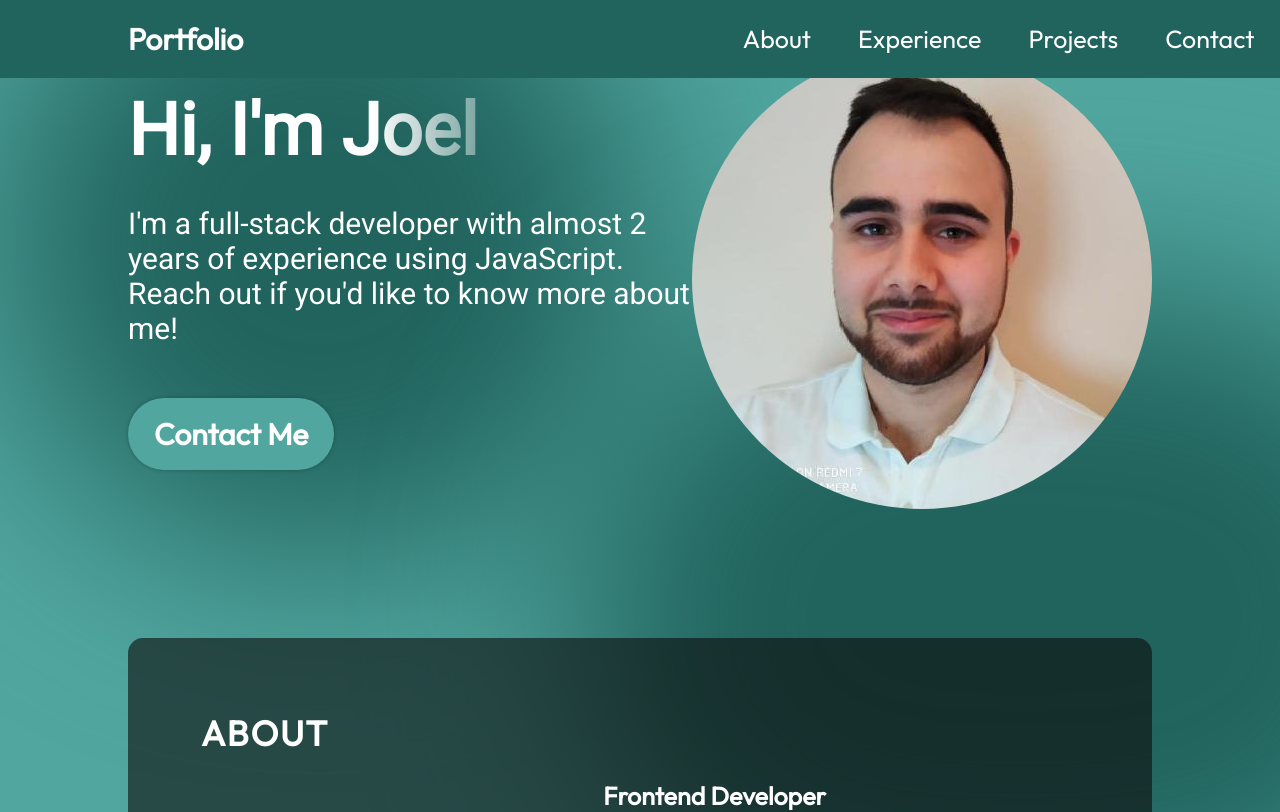
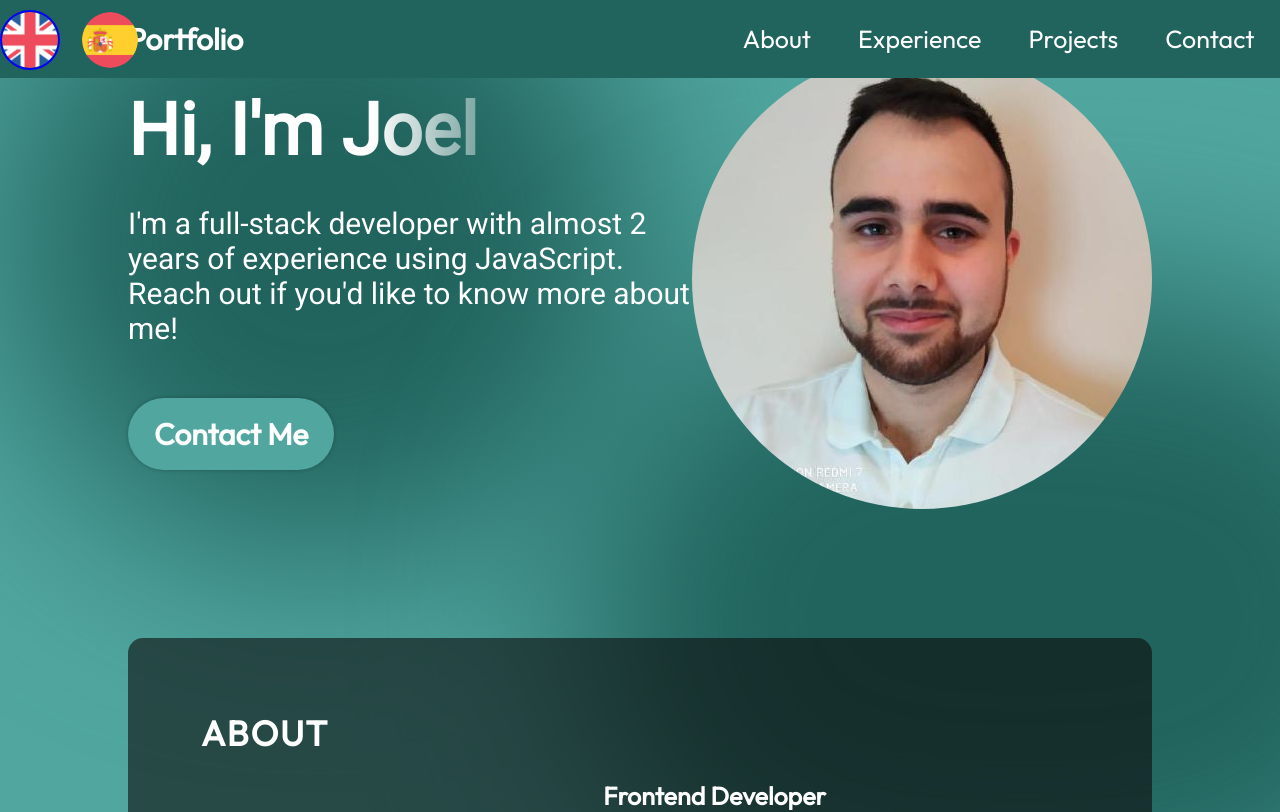
Before and after one commit to joelsrzalvarez/portfolio, a React (Vite) app: page / in a window 1280 px wide. Shown: the top 812 px of the page. Built offline with nearby package versions, Linux system fonts and the light colour scheme.

Commit message:
starting to add language control english spanish atm

```diff
--- a/src/App.jsx
+++ b/src/App.jsx
@@ -5,17 +5,22 @@ import { Experience } from "./components/Experience/Experience";
 import { Hero } from "./components/Hero/Hero";
 import { Navbar } from "./components/Navbar/Navbar";
 import { Projects } from "./components/Projects/Projects";
+import { LanguageSelector } from './components/LanguageSelector/LanguageSelector';
+import { LanguageProvider } from './context/LanguageContext';
 
 function App() {
   return (
+    <LanguageProvider>
     <div className={styles.App}>
       <Navbar />
       <Hero />
+      <LanguageSelector/>
       <About />
       <Experience />
       <Projects />
       <Contact />
     </div>
+    </LanguageProvider>
   );
 }
 
--- a/src/components/Contact/Contact.jsx
+++ b/src/components/Contact/Contact.jsx
@@ -1,30 +1,39 @@
 import React from "react";
-
 import styles from "./Contact.module.css";
 import { getImageUrl } from "../../utils";
+import { useLanguage } from '../../context/LanguageContext';
 
 export const Contact = () => {
+  const { language } = useLanguage();
+  console.log(language)
+
   return (
     <footer id="contact" className={styles.container}>
       <div className={styles.text}>
-        <h2>Contact</h2>
-        <p>Feel free to reach out!</p>
+        {language === 'english' ? (
+          <>
+            <h2>Contact</h2>
+            <p>Feel free to reach out!</p>
+          </>
+        ) : (
+          <>
+            <h2>Contacto</h2>
+            <p>¡Siéntete libre de contactarme cuando desees!</p>
+          </>
+        )}
       </div>
       <ul className={styles.links}>
         <li className={styles.link}>
-          <img src={getImageUrl("contact/emailIcon.png")} alt="Email icon" />
+          <img src={getImageUrl("contact/emailIcon.png")} alt={language === 'english' ? "Email icon" : "Icono Correo"} />
           <a href="mailto:contactojoelsuarez@gmail.com">contactojoelsuarez@gmail.com</a>
         </li>
         <li className={styles.link}>
-          <img
-            src={getImageUrl("contact/linkedinIcon.png")}
-            alt="LinkedIn icon"
-          />
-          <a href="https://www.linkedin.com/in/joelsrzalvarez/" target="_blank">linkedin.com/in/joelsrzalvarez/</a>
+          <img src={getImageUrl("contact/linkedinIcon.png")} alt={language === 'english' ? "LinkedIn icon" : "Icono LinkedIn"} />
+          <a href="https://www.linkedin.com/in/joelsrzalvarez/" target="_blank" rel="noopener noreferrer">linkedin.com/in/joelsrzalvarez/</a>
         </li>
         <li className={styles.link}>
-          <img src={getImageUrl("contact/githubIcon.png")} alt="Github icon" />
-          <a href="https://github.com/joelsrzalvarez" target="_blank">github.com/joelsrzalvarez</a>
+          <img src={getImageUrl("contact/githubIcon.png")} alt={language === 'english' ? "Github icon" : "Icono Github"} />
+          <a href="https://github.com/joelsrzalvarez" target="_blank" rel="noopener noreferrer">github.com/joelsrzalvarez</a>
         </li>
       </ul>
     </footer>
--- /dev/null
+++ b/src/components/LanguageSelector/LanguageSelector.jsx
@@ -0,0 +1,31 @@
+import React from 'react';
+import styles from './LanguageSelector.module.css';
+import { getImageUrl } from '../../utils';
+import { useLanguage } from '../../context/LanguageContext';
+
+export const LanguageSelector = () => {
+  const { language, setLanguage } = useLanguage();
+
+  const handleLanguageChange = (language) => {
+    setLanguage(language);
+  };
+
+  return (
+    <div className={styles.languageSelector}>
+      <div className={styles.languages}>
+        <img
+          src={getImageUrl('languages/english.png')}
+          alt="English"
+          onClick={() => handleLanguageChange('english')}
+          className={language === 'english' ? styles.selected : ''}
+        />
+        <img
+          src={getImageUrl('languages/spain.png')}
+          alt="Spanish"
+          onClick={() => handleLanguageChange('spanish')}
+          className={language === 'spanish' ? styles.selected : ''}
+        />
+      </div>
+    </div>
+  );
+};
--- /dev/null
+++ b/src/components/LanguageSelector/LanguageSelector.module.css
@@ -0,0 +1,35 @@
+.languageSelector {
+    position: fixed;
+    top:-20px;
+    width: 10%;
+    display: flex;
+    align-items: center;
+    justify-content: space-between;
+    padding-top: 20px;
+    padding-bottom: 20px;
+    z-index: 1001;
+    margin: 0;
+  }
+
+  .languages {
+    display: flex;
+    gap: 20px;
+    margin-top: 10px;
+  }
+
+  .languages img {
+    width: 60px;
+    height: 60px;
+    cursor: pointer;
+    border: 2px solid transparent;
+    border-radius: 50%;
+    transition: transform 0.2s ease;
+  }
+
+  .languages img.selected {
+    border-color: blue;
+  }
+
+  .languages img:hover {
+    transform: scale(1.1);
+  }
--- a/src/components/Navbar/Navbar.module.css
+++ b/src/components/Navbar/Navbar.module.css
@@ -17,7 +17,7 @@
 .title {
   font-size: 30px;
   font-weight: 600;
-  margin-left:10%;
+  margin-left: 10%;
   text-decoration: none;
   color: var(--color-text);
 }
--- /dev/null
+++ b/src/context/LanguageContext.jsx
@@ -0,0 +1,15 @@
+import React, { createContext, useState, useContext } from 'react';
+
+const LanguageContext = createContext();
+
+export const LanguageProvider = ({ children }) => {
+  const [language, setLanguage] = useState('english');
+
+  return (
+    <LanguageContext.Provider value={{ language, setLanguage }}>
+      {children}
+    </LanguageContext.Provider>
+  );
+};
+
+export const useLanguage = () => useContext(LanguageContext);
```
Also changed, not shown: assets/languages/english.png (added), assets/languages/spain.png (added).
